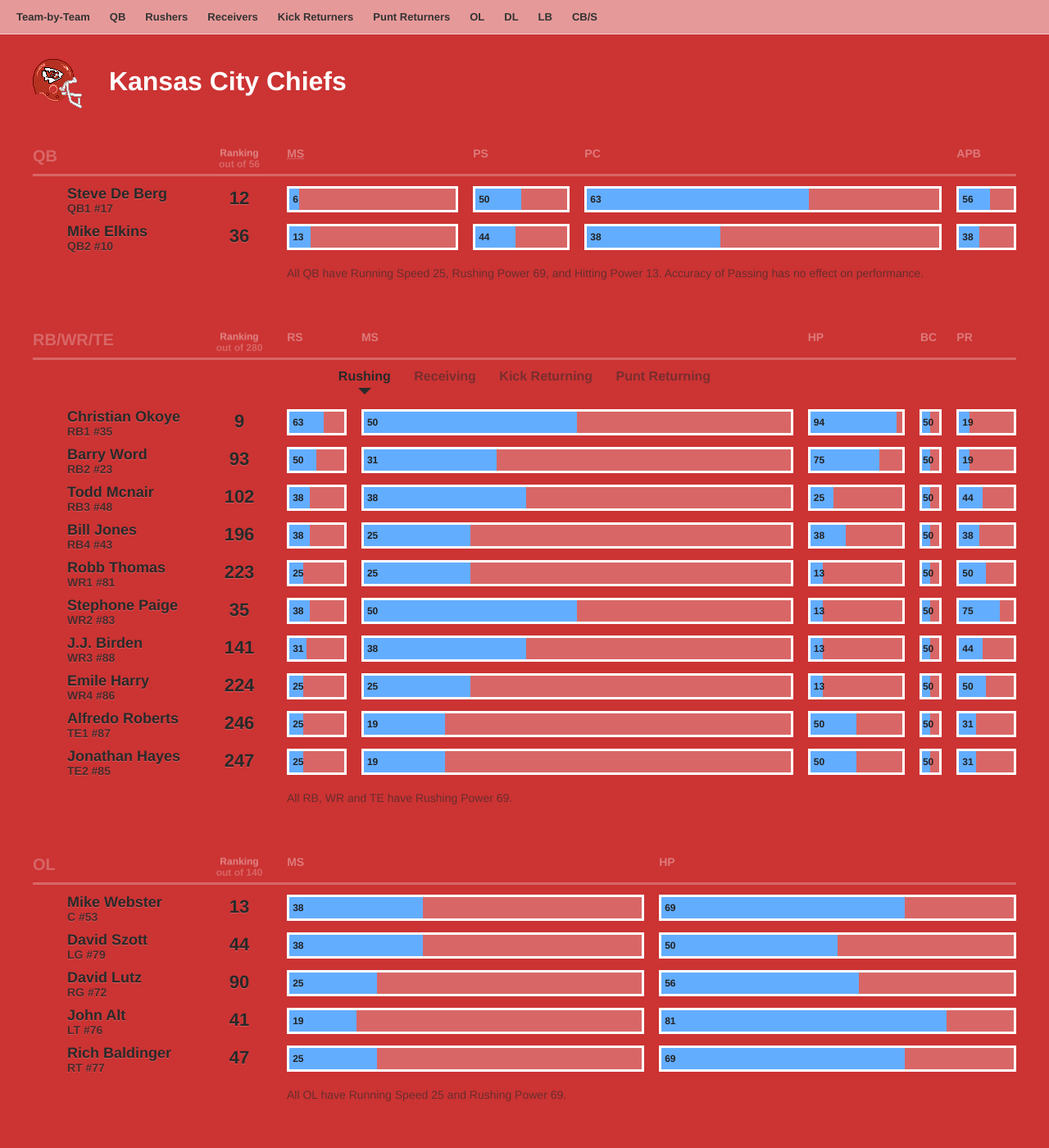
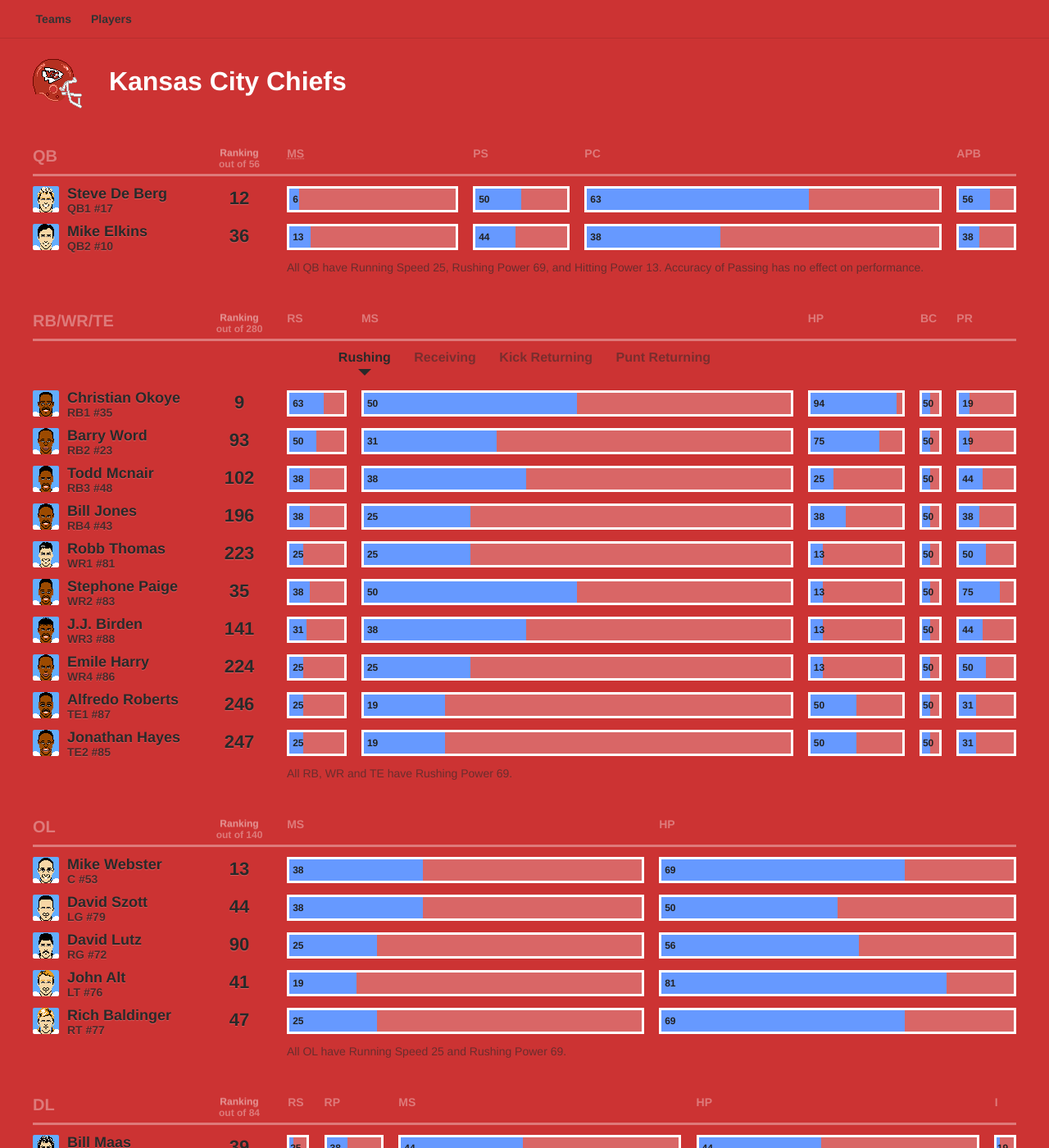
Before and after one commit to ubuwaits/tecmogeek, a Jekyll site: the page built from teams/chiefs.html, in a window 1280 px wide and 1400 px high. Shown: the whole window at 82% size. Built offline with Jekyll 4.4.1, drawn with Linux system fonts in a browser that asks for light colours; nearby versions of some CDN libraries.

Commit message:
More player headshots. Header tweaks. Other design changes.

```diff
--- a/_includes/top-nav.html
+++ b/_includes/top-nav.html
@@ -1,6 +1,9 @@
 <nav>
   <ul>
-    <li><a href="#">Team-by-Team</a></li>
+    <li><a href="#">Teams</a></li>
+    <li>
+      <a href="#">Players</a>
+      <ul>
         <li><a href="#">QB</a></li>
         <li><a href="#">Rushers</a></li>
         <li><a href="#">Receivers</a></li>
@@ -10,5 +13,9 @@
         <li><a href="#">DL</a></li>
         <li><a href="#">LB</a></li>
         <li><a href="#">CB/S</a></li>
+        <li><a href="#">K</a></li>
+        <li><a href="#">P</a></li>
+      </ul>
+    </li>
   </ul>
 </nav>
--- a/stylesheets/application.css
+++ b/stylesheets/application.css
@@ -69,27 +69,31 @@
   font-family: "helvetica neue", helvetica, arial, sans-serif; }
 
 nav {
-  background: rgba(255, 255, 255, 0.5);
-  border-bottom: 1px solid rgba(255, 255, 255, 0.5);
+  background: inherit;
+  border-bottom: 1px solid rgba(0, 0, 0, 0.1);
   -webkit-box-sizing: border-box;
   -moz-box-sizing: border-box;
   box-sizing: border-box;
-  padding: 8px;
+  padding: 10px;
   position: fixed;
   width: 100%;
   z-index: 1000; }
+  nav ul {
+    margin: 0 0 0 1.35em; }
     nav ul li {
       float: left; }
       nav ul li a {
         color: #333;
         display: block;
-      font-size: 13px;
+        font-size: 14px;
         font-weight: bold;
         padding: 6px 12px;
         text-decoration: none; }
         nav ul li a:hover {
           background: rgba(255, 255, 255, 0.5);
           border-radius: 3px; }
+      nav ul li > ul {
+        display: none; }
 
 body.fortyniners {
   background: #ff9933; }
@@ -226,7 +230,7 @@
       vertical-align: middle; }
 
 .players {
-  margin: 0 2.5em 4em;
+  margin: 0 2.5em 3em 2.5em;
   max-width: 1440px; }
   .players .player {
     margin: 0 0 7px 0;
@@ -285,25 +289,23 @@
         transition: all 0.6s ease-in-out;
         width: 18%; }
   .players .labels {
-    border-bottom: 3px solid rgba(255, 255, 255, 0.25);
+    border-bottom: 3px solid rgba(255, 255, 255, 0.35);
+    color: rgba(255, 255, 255, 0.35);
     margin: 0 0 12px 0;
     padding: 0 0 2px 0; }
     .players .labels .section-label {
       float: left;
       width: 212px; }
       .players .labels .section-label h3 {
-        color: rgba(255, 255, 255, 0.25);
         font-size: 20px;
         font-weight: bold; }
     .players .labels .player-ranking {
       margin-bottom: 4px;
       position: static; }
       .players .labels .player-ranking h5 {
-        color: rgba(255, 255, 255, 0.25);
         font-size: 12px;
         margin: 0 0 2px 0; }
       .players .labels .player-ranking h6 {
-        color: rgba(255, 255, 255, 0.25);
         font-size: 12px;
         font-weight: bold; }
     .players .labels .player-abilities > li {
@@ -315,7 +317,7 @@
   .players .ability-notes {
     color: #292929;
     font-size: 14px;
-    margin: 1em 0 1em 310px;
+    margin: 0.5em 0 1em 310px;
     opacity: 0.6; }
 
 .skill-toggles {
@@ -515,109 +517,109 @@
   width: 28%; }
 
 .power-6 {
-  background-image: -webkit-linear-gradient(left, #63adff 0%, #63adff 6%, transparent 6%);
-  background-image: -moz-linear-gradient(left, #63adff 0%, #63adff 6%, transparent 6%);
-  background-image: -ms-linear-gradient(left, #63adff 0%, #63adff 6%, transparent 6%);
-  background-image: -o-linear-gradient(left, #63adff 0%, #63adff 6%, transparent 6%);
-  background-image: linear-gradient(left, #63adff 0%, #63adff 6%, transparent 6%); }
+  background-image: -webkit-linear-gradient(left, #6699ff 0%, #6699ff 6%, transparent 6%);
+  background-image: -moz-linear-gradient(left, #6699ff 0%, #6699ff 6%, transparent 6%);
+  background-image: -ms-linear-gradient(left, #6699ff 0%, #6699ff 6%, transparent 6%);
+  background-image: -o-linear-gradient(left, #6699ff 0%, #6699ff 6%, transparent 6%);
+  background-image: linear-gradient(left, #6699ff 0%, #6699ff 6%, transparent 6%); }
 
 .power-13 {
-  background-image: -webkit-linear-gradient(left, #63adff 0%, #63adff 13%, transparent 13%);
-  background-image: -moz-linear-gradient(left, #63adff 0%, #63adff 13%, transparent 13%);
-  background-image: -ms-linear-gradient(left, #63adff 0%, #63adff 13%, transparent 13%);
-  background-image: -o-linear-gradient(left, #63adff 0%, #63adff 13%, transparent 13%);
-  background-image: linear-gradient(left, #63adff 0%, #63adff 13%, transparent 13%); }
+  background-image: -webkit-linear-gradient(left, #6699ff 0%, #6699ff 13%, transparent 13%);
+  background-image: -moz-linear-gradient(left, #6699ff 0%, #6699ff 13%, transparent 13%);
+  background-image: -ms-linear-gradient(left, #6699ff 0%, #6699ff 13%, transparent 13%);
+  background-image: -o-linear-gradient(left, #6699ff 0%, #6699ff 13%, transparent 13%);
+  background-image: linear-gradient(left, #6699ff 0%, #6699ff 13%, transparent 13%); }
 
 .power-19 {
-  background-image: -webkit-linear-gradient(left, #63adff 0%, #63adff 19%, transparent 19%);
-  background-image: -moz-linear-gradient(left, #63adff 0%, #63adff 19%, transparent 19%);
-  background-image: -ms-linear-gradient(left, #63adff 0%, #63adff 19%, transparent 19%);
-  background-image: -o-linear-gradient(left, #63adff 0%, #63adff 19%, transparent 19%);
-  background-image: linear-gradient(left, #63adff 0%, #63adff 19%, transparent 19%); }
+  background-image: -webkit-linear-gradient(left, #6699ff 0%, #6699ff 19%, transparent 19%);
+  background-image: -moz-linear-gradient(left, #6699ff 0%, #6699ff 19%, transparent 19%);
+  background-image: -ms-linear-gradient(left, #6699ff 0%, #6699ff 19%, transparent 19%);
+  background-image: -o-linear-gradient(left, #6699ff 0%, #6699ff 19%, transparent 19%);
+  background-image: linear-gradient(left, #6699ff 0%, #6699ff 19%, transparent 19%); }
 
 .power-25 {
-  background-image: -webkit-linear-gradient(left, #63adff 0%, #63adff 25%, transparent 25%);
-  background-image: -moz-linear-gradient(left, #63adff 0%, #63adff 25%, transparent 25%);
-  background-image: -ms-linear-gradient(left, #63adff 0%, #63adff 25%, transparent 25%);
-  background-image: -o-linear-gradient(left, #63adff 0%, #63adff 25%, transparent 25%);
-  background-image: linear-gradient(left, #63adff 0%, #63adff 25%, transparent 25%); }
+  background-image: -webkit-linear-gradient(left, #6699ff 0%, #6699ff 25%, transparent 25%);
+  background-image: -moz-linear-gradient(left, #6699ff 0%, #6699ff 25%, transparent 25%);
+  background-image: -ms-linear-gradient(left, #6699ff 0%, #6699ff 25%, transparent 25%);
+  background-image: -o-linear-gradient(left, #6699ff 0%, #6699ff 25%, transparent 25%);
+  background-image: linear-gradient(left, #6699ff 0%, #6699ff 25%, transparent 25%); }
 
 .power-31 {
-  background-image: -webkit-linear-gradient(left, #63adff 0%, #63adff 31%, transparent 31%);
-  background-image: -moz-linear-gradient(left, #63adff 0%, #63adff 31%, transparent 31%);
-  background-image: -ms-linear-gradient(left, #63adff 0%, #63adff 31%, transparent 31%);
-  background-image: -o-linear-gradient(left, #63adff 0%, #63adff 31%, transparent 31%);
-  background-image: linear-gradient(left, #63adff 0%, #63adff 31%, transparent 31%); }
+  background-image: -webkit-linear-gradient(left, #6699ff 0%, #6699ff 31%, transparent 31%);
+  background-image: -moz-linear-gradient(left, #6699ff 0%, #6699ff 31%, transparent 31%);
+  background-image: -ms-linear-gradient(left, #6699ff 0%, #6699ff 31%, transparent 31%);
+  background-image: -o-linear-gradient(left, #6699ff 0%, #6699ff 31%, transparent 31%);
+  background-image: linear-gradient(left, #6699ff 0%, #6699ff 31%, transparent 31%); }
 
 .power-38 {
-  background-image: -webkit-linear-gradient(left, #63adff 0%, #63adff 38%, transparent 38%);
-  background-image: -moz-linear-gradient(left, #63adff 0%, #63adff 38%, transparent 38%);
-  background-image: -ms-linear-gradient(left, #63adff 0%, #63adff 38%, transparent 38%);
-  background-image: -o-linear-gradient(left, #63adff 0%, #63adff 38%, transparent 38%);
-  background-image: linear-gradient(left, #63adff 0%, #63adff 38%, transparent 38%); }
+  background-image: -webkit-linear-gradient(left, #6699ff 0%, #6699ff 38%, transparent 38%);
+  background-image: -moz-linear-gradient(left, #6699ff 0%, #6699ff 38%, transparent 38%);
+  background-image: -ms-linear-gradient(left, #6699ff 0%, #6699ff 38%, transparent 38%);
+  background-image: -o-linear-gradient(left, #6699ff 0%, #6699ff 38%, transparent 38%);
+  background-image: linear-gradient(left, #6699ff 0%, #6699ff 38%, transparent 38%); }
 
 .power-44 {
-  background-image: -webkit-linear-gradient(left, #63adff 0%, #63adff 44%, transparent 44%);
-  background-image: -moz-linear-gradient(left, #63adff 0%, #63adff 44%, transparent 44%);
-  background-image: -ms-linear-gradient(left, #63adff 0%, #63adff 44%, transparent 44%);
-  background-image: -o-linear-gradient(left, #63adff 0%, #63adff 44%, transparent 44%);
-  background-image: linear-gradient(left, #63adff 0%, #63adff 44%, transparent 44%); }
+  background-image: -webkit-linear-gradient(left, #6699ff 0%, #6699ff 44%, transparent 44%);
+  background-image: -moz-linear-gradient(left, #6699ff 0%, #6699ff 44%, transparent 44%);
+  background-image: -ms-linear-gradient(left, #6699ff 0%, #6699ff 44%, transparent 44%);
+  background-image: -o-linear-gradient(left, #6699ff 0%, #6699ff 44%, transparent 44%);
+  background-image: linear-gradient(left, #6699ff 0%, #6699ff 44%, transparent 44%); }
 
 .power-50 {
-  background-image: -webkit-linear-gradient(left, #63adff 0%, #63adff 50%, transparent 50%);
-  background-image: -moz-linear-gradient(left, #63adff 0%, #63adff 50%, transparent 50%);
-  background-image: -ms-linear-gradient(left, #63adff 0%, #63adff 50%, transparent 50%);
-  background-image: -o-linear-gradient(left, #63adff 0%, #63adff 50%, transparent 50%);
-  background-image: linear-gradient(left, #63adff 0%, #63adff 50%, transparent 50%); }
+  background-image: -webkit-linear-gradient(left, #6699ff 0%, #6699ff 50%, transparent 50%);
+  background-image: -moz-linear-gradient(left, #6699ff 0%, #6699ff 50%, transparent 50%);
+  background-image: -ms-linear-gradient(left, #6699ff 0%, #6699ff 50%, transparent 50%);
+  background-image: -o-linear-gradient(left, #6699ff 0%, #6699ff 50%, transparent 50%);
+  background-image: linear-gradient(left, #6699ff 0%, #6699ff 50%, transparent 50%); }
 
 .power-56 {
-  background-image: -webkit-linear-gradient(left, #63adff 0%, #63adff 56%, transparent 56%);
-  background-image: -moz-linear-gradient(left, #63adff 0%, #63adff 56%, transparent 56%);
-  background-image: -ms-linear-gradient(left, #63adff 0%, #63adff 56%, transparent 56%);
-  background-image: -o-linear-gradient(left, #63adff 0%, #63adff 56%, transparent 56%);
-  background-image: linear-gradient(left, #63adff 0%, #63adff 56%, transparent 56%); }
+  background-image: -webkit-linear-gradient(left, #6699ff 0%, #6699ff 56%, transparent 56%);
+  background-image: -moz-linear-gradient(left, #6699ff 0%, #6699ff 56%, transparent 56%);
+  background-image: -ms-linear-gradient(left, #6699ff 0%, #6699ff 56%, transparent 56%);
+  background-image: -o-linear-gradient(left, #6699ff 0%, #6699ff 56%, transparent 56%);
+  background-image: linear-gradient(left, #6699ff 0%, #6699ff 56%, transparent 56%); }
 
 .power-63 {
-  background-image: -webkit-linear-gradient(left, #63adff 0%, #63adff 63%, transparent 63%);
-  background-image: -moz-linear-gradient(left, #63adff 0%, #63adff 63%, transparent 63%);
-  background-image: -ms-linear-gradient(left, #63adff 0%, #63adff 63%, transparent 63%);
-  background-image: -o-linear-gradient(left, #63adff 0%, #63adff 63%, transparent 63%);
-  background-image: linear-gradient(left, #63adff 0%, #63adff 63%, transparent 63%); }
+  background-image: -webkit-linear-gradient(left, #6699ff 0%, #6699ff 63%, transparent 63%);
+  background-image: -moz-linear-gradient(left, #6699ff 0%, #6699ff 63%, transparent 63%);
+  background-image: -ms-linear-gradient(left, #6699ff 0%, #6699ff 63%, transparent 63%);
+  background-image: -o-linear-gradient(left, #6699ff 0%, #6699ff 63%, transparent 63%);
+  background-image: linear-gradient(left, #6699ff 0%, #6699ff 63%, transparent 63%); }
 
 .power-69 {
-  background-image: -webkit-linear-gradient(left, #63adff 0%, #63adff 69%, transparent 69%);
-  background-image: -moz-linear-gradient(left, #63adff 0%, #63adff 69%, transparent 69%);
-  background-image: -ms-linear-gradient(left, #63adff 0%, #63adff 69%, transparent 69%);
-  background-image: -o-linear-gradient(left, #63adff 0%, #63adff 69%, transparent 69%);
-  background-image: linear-gradient(left, #63adff 0%, #63adff 69%, transparent 69%); }
+  background-image: -webkit-linear-gradient(left, #6699ff 0%, #6699ff 69%, transparent 69%);
+  background-image: -moz-linear-gradient(left, #6699ff 0%, #6699ff 69%, transparent 69%);
+  background-image: -ms-linear-gradient(left, #6699ff 0%, #6699ff 69%, transparent 69%);
+  background-image: -o-linear-gradient(left, #6699ff 0%, #6699ff 69%, transparent 69%);
+  background-image: linear-gradient(left, #6699ff 0%, #6699ff 69%, transparent 69%); }
 
 .power-75 {
-  background-image: -webkit-linear-gradient(left, #63adff 0%, #63adff 75%, transparent 75%);
-  background-image: -moz-linear-gradient(left, #63adff 0%, #63adff 75%, transparent 75%);
-  background-image: -ms-linear-gradient(left, #63adff 0%, #63adff 75%, transparent 75%);
-  background-image: -o-linear-gradient(left, #63adff 0%, #63adff 75%, transparent 75%);
-  background-image: linear-gradient(left, #63adff 0%, #63adff 75%, transparent 75%); }
+  background-image: -webkit-linear-gradient(left, #6699ff 0%, #6699ff 75%, transparent 75%);
+  background-image: -moz-linear-gradient(left, #6699ff 0%, #6699ff 75%, transparent 75%);
+  background-image: -ms-linear-gradient(left, #6699ff 0%, #6699ff 75%, transparent 75%);
+  background-image: -o-linear-gradient(left, #6699ff 0%, #6699ff 75%, transparent 75%);
+  background-image: linear-gradient(left, #6699ff 0%, #6699ff 75%, transparent 75%); }
 
 .power-81 {
-  background-image: -webkit-linear-gradient(left, #63adff 0%, #63adff 81%, transparent 81%);
-  background-image: -moz-linear-gradient(left, #63adff 0%, #63adff 81%, transparent 81%);
-  background-image: -ms-linear-gradient(left, #63adff 0%, #63adff 81%, transparent 81%);
-  background-image: -o-linear-gradient(left, #63adff 0%, #63adff 81%, transparent 81%);
-  background-image: linear-gradient(left, #63adff 0%, #63adff 81%, transparent 81%); }
+  background-image: -webkit-linear-gradient(left, #6699ff 0%, #6699ff 81%, transparent 81%);
+  background-image: -moz-linear-gradient(left, #6699ff 0%, #6699ff 81%, transparent 81%);
+  background-image: -ms-linear-gradient(left, #6699ff 0%, #6699ff 81%, transparent 81%);
+  background-image: -o-linear-gradient(left, #6699ff 0%, #6699ff 81%, transparent 81%);
+  background-image: linear-gradient(left, #6699ff 0%, #6699ff 81%, transparent 81%); }
 
 .power-88 {
-  background-image: -webkit-linear-gradient(left, #63adff 0%, #63adff 88%, transparent 88%);
-  background-image: -moz-linear-gradient(left, #63adff 0%, #63adff 88%, transparent 88%);
-  background-image: -ms-linear-gradient(left, #63adff 0%, #63adff 88%, transparent 88%);
-  background-image: -o-linear-gradient(left, #63adff 0%, #63adff 88%, transparent 88%);
-  background-image: linear-gradient(left, #63adff 0%, #63adff 88%, transparent 88%); }
+  background-image: -webkit-linear-gradient(left, #6699ff 0%, #6699ff 88%, transparent 88%);
+  background-image: -moz-linear-gradient(left, #6699ff 0%, #6699ff 88%, transparent 88%);
+  background-image: -ms-linear-gradient(left, #6699ff 0%, #6699ff 88%, transparent 88%);
+  background-image: -o-linear-gradient(left, #6699ff 0%, #6699ff 88%, transparent 88%);
+  background-image: linear-gradient(left, #6699ff 0%, #6699ff 88%, transparent 88%); }
 
 .power-94 {
-  background-image: -webkit-linear-gradient(left, #63adff 0%, #63adff 94%, transparent 94%);
-  background-image: -moz-linear-gradient(left, #63adff 0%, #63adff 94%, transparent 94%);
-  background-image: -ms-linear-gradient(left, #63adff 0%, #63adff 94%, transparent 94%);
-  background-image: -o-linear-gradient(left, #63adff 0%, #63adff 94%, transparent 94%);
-  background-image: linear-gradient(left, #63adff 0%, #63adff 94%, transparent 94%); }
+  background-image: -webkit-linear-gradient(left, #6699ff 0%, #6699ff 94%, transparent 94%);
+  background-image: -moz-linear-gradient(left, #6699ff 0%, #6699ff 94%, transparent 94%);
+  background-image: -ms-linear-gradient(left, #6699ff 0%, #6699ff 94%, transparent 94%);
+  background-image: -o-linear-gradient(left, #6699ff 0%, #6699ff 94%, transparent 94%);
+  background-image: linear-gradient(left, #6699ff 0%, #6699ff 94%, transparent 94%); }
 
 .helmet {
   background-image: url("../images/helmets.png");
```
Also changed, not shown: stylesheets/scss/_teams.scss (+5 -7 lines), stylesheets/scss/_top-nav.scss (+9 -4 lines), images/players/bengals.png (added), images/players/broncos.png (added), images/players/browns.png (added), images/players/buccaneers.png (added), images/players/cardinals.png (added), images/players/chargers.png (added), images/players/chiefs.png (added). Lines whose indentation alone changed are shown as unchanged.
